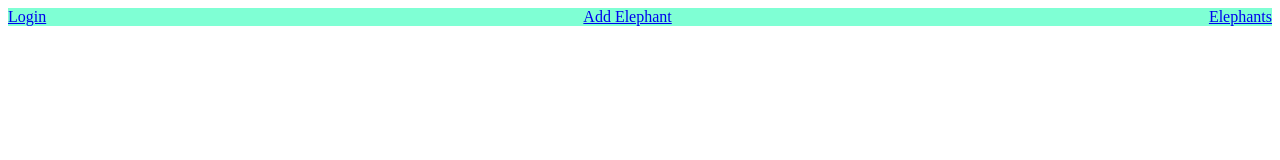
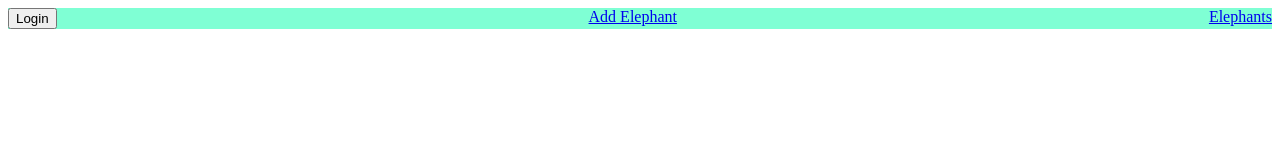
Before and after one commit to Anubliss-0/elephant-db-frontend, a React (Vite) app: page / in a window 1280 px wide. Shown: the top 160 px of the page. Built offline with nearby package versions, Linux system fonts and the light colour scheme.

Commit message:
Login logic moved into navbar

```diff
--- a/src/components/Auth/Login/Login.tsx
+++ b/src/components/Auth/Login/Login.tsx
@@ -1,10 +1,15 @@
-import { Form } from "react-router-dom"
 
-function Login() {
+function Login({ onSubmit }: { onSubmit: (formData: FormData) => void }) {
+    const handleSubmit = (event: React.FormEvent<HTMLFormElement>) => {
+        event.preventDefault()
+        const formData = new FormData(event.target as HTMLFormElement)
+        onSubmit(formData)
+    }
+
     return (
         <div>
             <h1>Login</h1>
-            <Form method="post">
+            <form onSubmit={handleSubmit}>
                 <label>
                     Email:
                     <input type="email" name="email" required />
@@ -14,9 +19,9 @@ function Login() {
                     <input type="password" name="password" required />
                 </label>
                 <button type="submit">Login</button>
-            </Form>
+            </form>
         </div>
-    );
+    )
 }
 
 export default Login
--- a/src/components/Elephant/Show/Show.tsx
+++ b/src/components/Elephant/Show/Show.tsx
@@ -1,4 +1,5 @@
 import { useState, useEffect } from 'react'
+import { useUser } from '../../../contexts/UserContext'
 import { useLoaderData, Form, useSubmit } from 'react-router-dom'
 import { Photo } from '../../../types'
 import Photos from '../Photos/Photos'
@@ -20,6 +21,7 @@ type ElephantData = {
 }
 
 function Show() {
+  const { userId } = useUser()
   const { elephant } = useLoaderData() as { elephant: { data: ElephantData } }
   const { name, bio } = elephant.data.attributes
   const [photos, setPhotos] = useState<Photo[]>([]);
@@ -70,7 +72,7 @@ function Show() {
 
   return (
     <div>
-      {elephant.data.attributes.can_edit && (
+      {userId === elephant.data.attributes.user_id && (
         <button onClick={() => setIsEditing(!isEditing)}>
           {isEditing ? 'Stop Editing' : 'Start Editing'}
         </button>
--- a/src/components/NavBar/NavBar.tsx
+++ b/src/components/NavBar/NavBar.tsx
@@ -1,17 +1,49 @@
+import { useState } from 'react'
 import { Link } from "react-router-dom"
 import styles from "./NavBar.module.scss"
-import { useUser } from "../../contexts/UserContext"
+import Login from "../Auth/Login/Login"
+import { loginUser } from '../../utils/api'
+import { setUserCookies } from '../../utils/auth'
+import ErrorPage from '../../ErrorPage'
+import { useUser } from '../../contexts/UserContext'
+
 function NavBar() {
-    const { userName } = useUser()
+    const [showLoginModal, setShowLoginModal] = useState(false)
+    const [error, setError] = useState(null)
+    const { setUserName, setUserId, userId } = useUser()
+
+    const handleLogin = async (formData) => {
+        try {
+            const userData = new FormData()
+            formData.forEach((value, key) => {
+                userData.append(`user[${key}]`, value)
+            })
+
+            const response = await loginUser(userData)
+            const jwtToken = response.headers.authorization.split(' ')[1]
+            const user = response.data.data.profile
+            setUserCookies(jwtToken, user)
+            setUserName(user.name)
+            setUserId(user.id)
+            setShowLoginModal(false)
+        } catch (err) {
+            setError(err)
+        }
+    }
+
     return (
         <div className={styles.navBar}>
-            {userName ? (
-                <span>{userName}</span>
-            ) : (
-                <Link to={'/login'}>Login</Link>
+            {!userId && (
+                <button onClick={() => setShowLoginModal(true)}>Login</button>
             )}
             <Link to={'/new_elephant'}>Add Elephant</Link>
             <Link to={'/elephants'}>Elephants</Link>
+            {showLoginModal && (
+                <div className="modal">
+                    <Login onSubmit={handleLogin} />
+                    {error && <ErrorPage />}
+                </div>
+            )}
         </div>
     )
 }
--- a/src/components/UserLoader.tsx
+++ b/src/components/UserLoader.tsx
@@ -3,18 +3,20 @@ import { getCookie, setToken } from '../utils/auth'
 import { useUser } from '../contexts/UserContext'
 
 const UserLoader: React.FC = () => {
-    const { setUserName } = useUser()
+    const { setUserName, setUserId } = useUser()
 
     useEffect(() => {
         const token = getCookie('token')
         const userName = getCookie('user_name')
+        const userId = getCookie('user_id')
 
         if (token) {
             setToken(token)
         }
 
         setUserName(userName)
-    }, [setUserName])
+        setUserId(Number(userId))
+    }, [setUserName, setUserId])
 
     return null
 }
--- a/src/contexts/UserContext.tsx
+++ b/src/contexts/UserContext.tsx
@@ -1,17 +1,20 @@
-import React, { createContext, useState, useContext, ReactNode } from 'react';
+import { createContext, useState, useContext, ReactNode } from 'react';
 
 interface UserContextType {
     userName: string | null;
     setUserName: (name: string | null) => void;
+    userId: number | null;
+    setUserId: (id: number | null) => void;
 }
 
 const UserContext = createContext<UserContextType | undefined>(undefined);
 
 export function UserProvider({ children }: { children: ReactNode }) {
     const [userName, setUserName] = useState<string | null>(null);
+    const [userId, setUserId] = useState<number | null>(null);
 
     return (
-        <UserContext.Provider value={{ userName, setUserName }}>
+        <UserContext.Provider value={{ userName, setUserName, userId, setUserId }}>
             {children}
         </UserContext.Provider>
     );
--- a/src/routes/mainRouter.tsx
+++ b/src/routes/mainRouter.tsx
@@ -1,7 +1,6 @@
 import { createBrowserRouter } from 'react-router-dom'
 import { getCookie, setToken } from '../utils/auth'
 import elephantRoutes from './elephantRoutes'
-import authRoutes from './authRoutes'
 import App from '../App'
 import ErrorPage from '../ErrorPage'
 
@@ -19,8 +18,7 @@ const router = createBrowserRouter([
             return null
         },
         children: [
-            ...elephantRoutes,
-            ...authRoutes
+            ...elephantRoutes
         ]
     }
 ])
```
